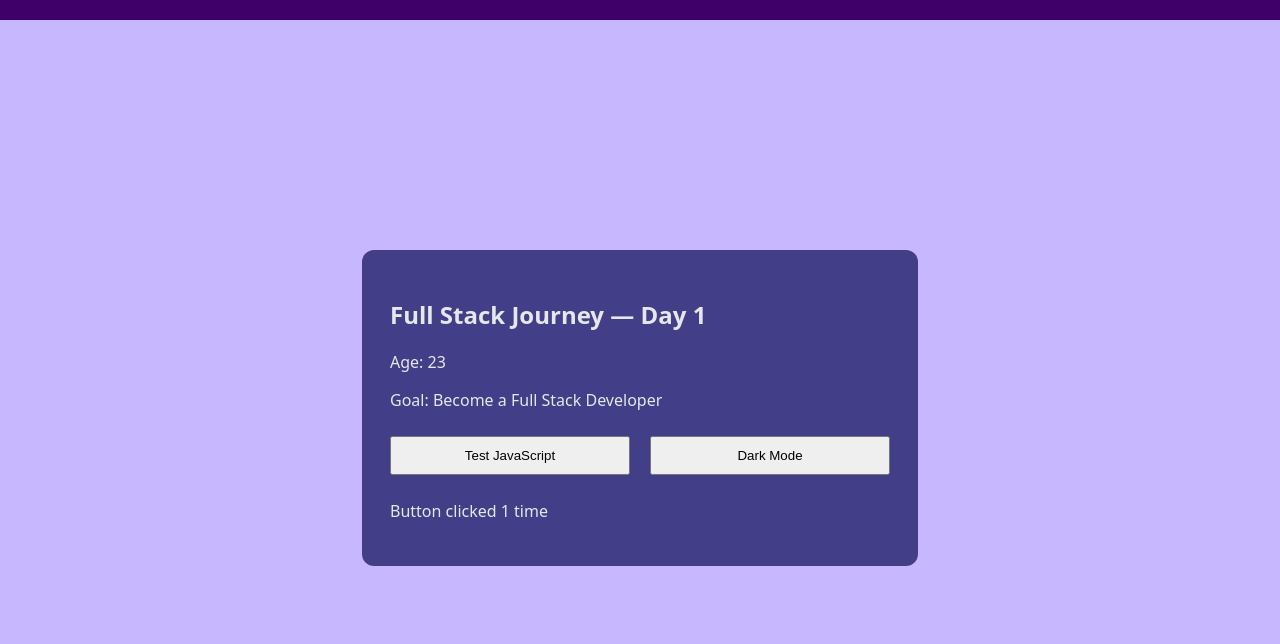
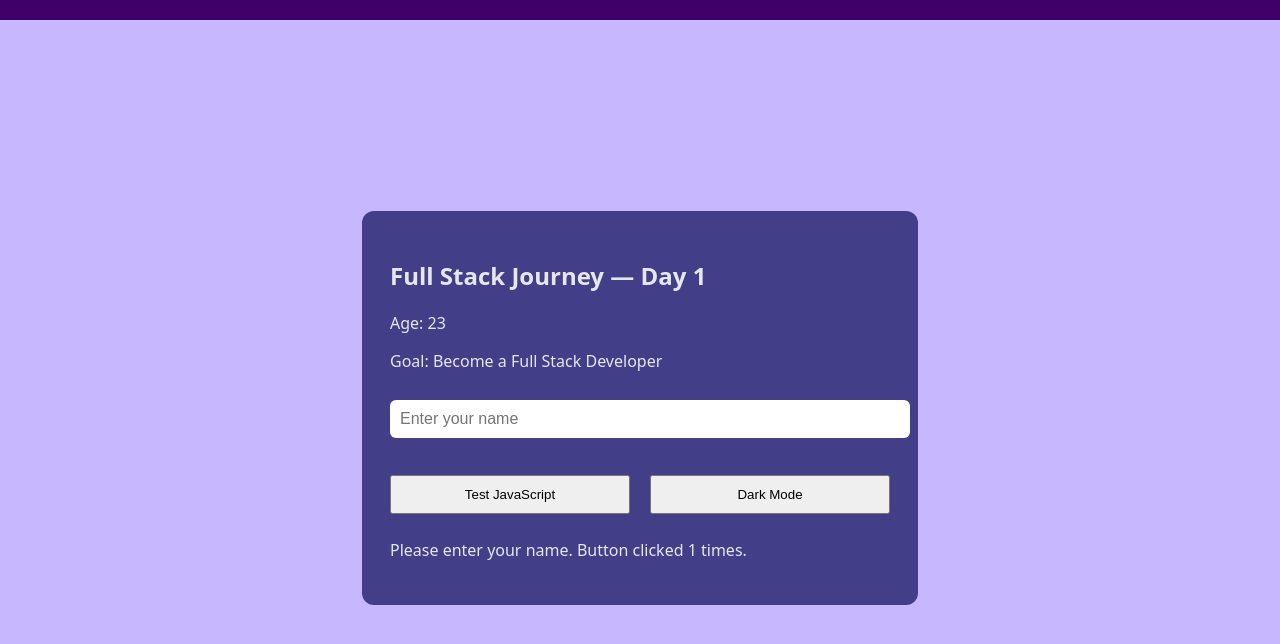
Before and after one commit to declanbradley12/fullstack-journey, a plain HTML site: page index.html in a window 1280 px wide. Both pictures are taken after a click on the button "Test JavaScript". Shown: the part 106-750 px from the top of the page. Drawn offline with Linux system fonts and the light colour scheme.

Commit message:
Day 3: Combine input, state, and conditional output

```diff
--- a/index.html
+++ b/index.html
@@ -17,6 +17,12 @@
       <h2>Full Stack Journey — Day 1</h2>
       <p>Age: 23</p>
       <p>Goal: Become a Full Stack Developer</p>
+      <input
+  id="nameInput"
+  type="text"
+  placeholder="Enter your name"
+/>
+
 
       <div class="buttons">
         <button id="clickMe">Test JavaScript</button>
--- a/script.js
+++ b/script.js
@@ -1,7 +1,26 @@
+// Grab elements from the page
 const output = document.getElementById("output");
 const clickMeBtn = document.getElementById("clickMe");
 const bgButton = document.getElementById("bgToggle");
+const nameInput = document.getElementById("nameInput");
 
+// State
+let clickCount = 0;
+
+// Click button logic
+clickMeBtn.addEventListener("click", () => {
+  clickCount++;
+
+  const name = nameInput.value;
+
+  if (name === "") {
+    output.textContent = `Please enter your name. Button clicked ${clickCount} times.`;
+  } else {
+    output.textContent = `Hello ${name} — button clicked ${clickCount} times.`;
+  }
+});
+
+// Background toggle
 bgButton.addEventListener("click", () => {
   document.body.classList.toggle("alt-bg");
 
@@ -11,12 +30,3 @@ bgButton.addEventListener("click", () => {
     bgButton.textContent = "Dark Mode";
   }
 });
-let clickCount = 0;
-
-clickMeBtn.addEventListener("click", () => {
-  clickCount++;
- output.textContent =
-  clickCount === 1
-    ? "Button clicked 1 time"
-    : `Button clicked ${clickCount} times`;
-});
--- a/style.css
+++ b/style.css
@@ -41,3 +41,12 @@ button {
 .alt-bg {
   background-color: #280686;
 }
+
+input {
+  width: 100%;
+  padding: 10px;
+  margin: 12px 0;
+  border-radius: 6px;
+  border: none;
+  font-size: 16px;
+}
```
